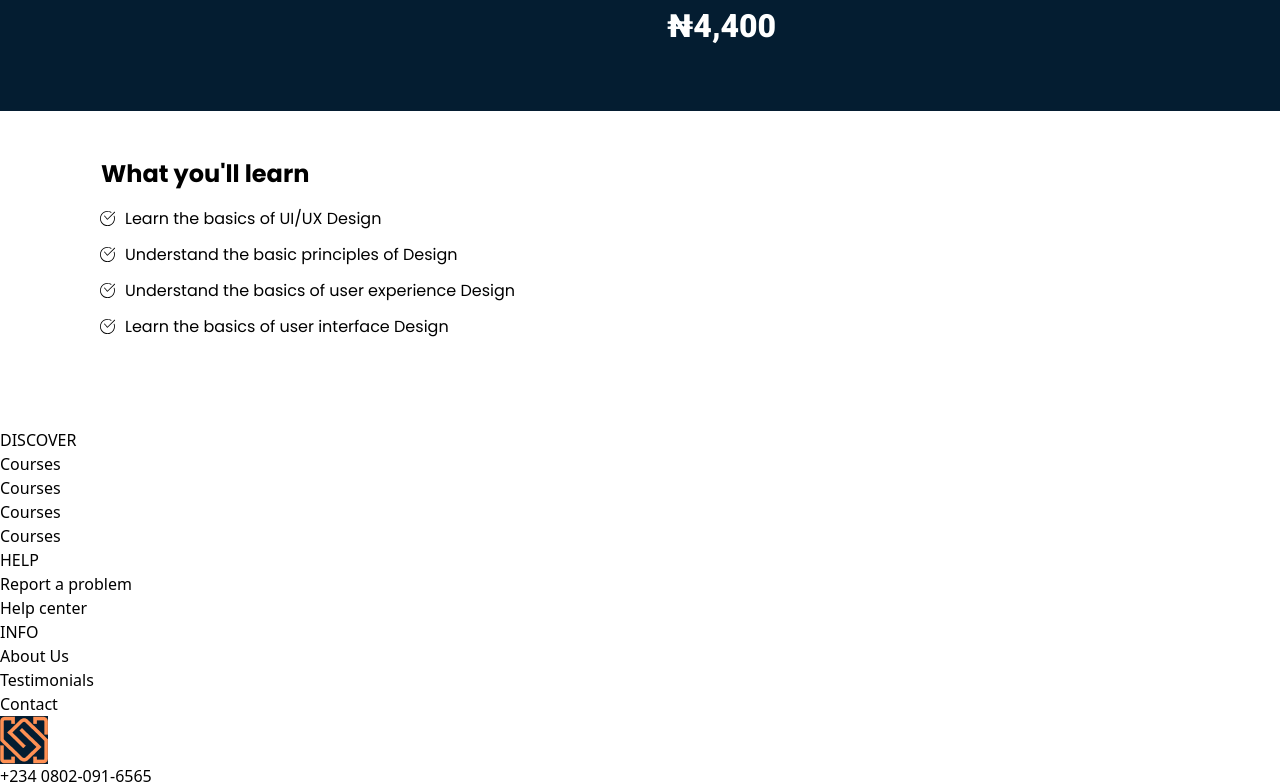
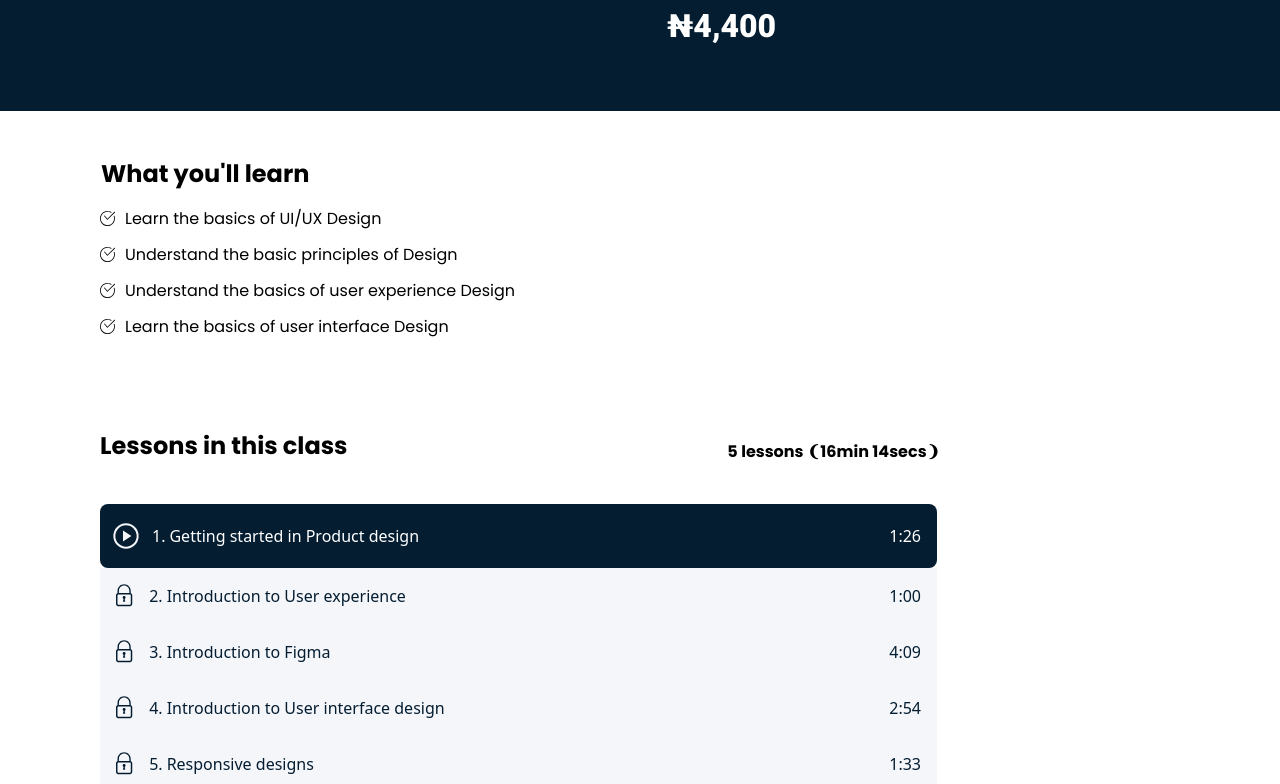
Before and after one commit to GenesysLearnable/LMS-A-FE-1, a React (Vite) app: page /course in a window 1280 px wide. Shown: the part 500-1284 px from the top of the page. Built offline with nearby package versions, Linux system fonts and the light colour scheme.

Commit message:
Added the lessons in the class.

```diff
--- /dev/null
+++ b/src/Components/Courses/ClassLessons.jsx
@@ -0,0 +1,50 @@
+import IntroductoryLesson from './IntroductoryLesson';
+import OtherLessons from './OtherLessons';
+import LessonCoreDetails from './LessonCoreDetails';
+import Style from './ClassLessons.module.css';
+
+const ClassLessons = function () {
+  return (
+    <div className={Style.lessons}>
+      <LessonCoreDetails numberOfLessons={5} totalDuration="16min 14secs" />
+
+      <div>
+        <IntroductoryLesson
+          title="Getting started in Product design"
+          minutes={1}
+          seconds={26}
+        />
+      </div>
+
+      <OtherLessons
+        number={2}
+        title="Introduction to User experience"
+        minutes={1}
+        seconds="00"
+      />
+
+      <OtherLessons
+        number={3}
+        title="Introduction to Figma"
+        minutes={4}
+        seconds="09"
+      />
+
+      <OtherLessons
+        number={4}
+        title="Introduction to User interface design"
+        minutes={2}
+        seconds="54"
+      />
+
+      <OtherLessons
+        number={5}
+        title="Responsive designs"
+        minutes={1}
+        seconds="33"
+      />
+    </div>
+  );
+};
+
+export default ClassLessons;
--- /dev/null
+++ b/src/Components/Courses/ClassLessons.module.css
@@ -0,0 +1,5 @@
+.lessons {
+  width: 840px;
+  margin-left: 100px;
+  margin-bottom: 91px;
+}
--- /dev/null
+++ b/src/Components/Courses/IntroductoryLesson.jsx
@@ -0,0 +1,20 @@
+import Style from './IntroductoryLesson.module.css';
+
+const IntroductoryLesson = function ({ title, minutes, seconds }) {
+  return (
+    <section className={Style.intro}>
+      <div className={Style.description}>
+        <img src="/src/Images/Courses/Play-Icon.svg" alt="Play" />
+
+        <h4>1.</h4>
+
+        <h4>{title}</h4>
+      </div>
+      <h4>
+        {minutes}:{seconds}
+      </h4>
+    </section>
+  );
+};
+
+export default IntroductoryLesson;
--- /dev/null
+++ b/src/Components/Courses/IntroductoryLesson.module.css
@@ -0,0 +1,36 @@
+.intro {
+  width: 837px;
+  height: auto;
+  border-radius: 8px;
+  background-color: #041d31;
+
+  display: flex;
+  justify-content: space-between;
+  align-items: center;
+}
+
+.intro h4 {
+  color: #fff;
+  font-weight: 400;
+  font-size: 16px;
+  line-height: 24px;
+}
+
+.intro h4:last-child {
+  margin-right: 16px;
+}
+
+.description {
+  height: auto;
+  display: flex;
+  align-items: center;
+  gap: 4px;
+  padding: 16px 10px;
+  padding-right: 0;
+}
+
+.description img {
+  width: 32px;
+  height: auto;
+  margin-right: 6px;
+}
--- a/src/Components/Courses/LearnInfo.module.css
+++ b/src/Components/Courses/LearnInfo.module.css
@@ -1,5 +1,5 @@
 .course__key__info {
-  padding: 45px 0% 77px 100px;
+  margin: 45px 0% 77px 100px;
 }
 
 .course__key__info h2 {
--- /dev/null
+++ b/src/Components/Courses/LessonCoreDetails.jsx
@@ -0,0 +1,14 @@
+import Style from './LessonCoreDetails.module.css';
+
+const CoreDetails = function ({ numberOfLessons, totalDuration }) {
+  return (
+    <div className={Style.core__details}>
+      <h2>Lessons in this class</h2>
+      <h5>
+        {numberOfLessons} lessons &#10088;{totalDuration}&#10089;
+      </h5>
+    </div>
+  );
+};
+
+export default CoreDetails;
--- /dev/null
+++ b/src/Components/Courses/LessonCoreDetails.module.css
@@ -0,0 +1,23 @@
+.core__details {
+  display: flex;
+  justify-content: space-between;
+  align-items: center;
+  margin-bottom: 40px;
+}
+
+.core__details h2,
+.core__details h5 {
+  font-family: Poppins;
+  font-weight: 700;
+}
+
+.core__details h2 {
+  font-size: 24px;
+  line-height: 36px;
+}
+
+.core__details h5 {
+  font-size: 16px;
+  line-height: 24px;
+  align-self: flex-end;
+}
--- /dev/null
+++ b/src/Components/Courses/OtherLessons.jsx
@@ -0,0 +1,20 @@
+import Style from './OtherLessons.module.css';
+
+const OtherLessons = function ({ number, title, minutes, seconds }) {
+  return (
+    <section className={Style.intro}>
+      <div className={Style.description}>
+        <img src="/src/Images/Courses/Locked-Icon.svg" alt="Locked" />
+
+        <h4>{number}.</h4>
+
+        <h4>{title}</h4>
+      </div>
+      <h4>
+        {minutes}:{seconds}
+      </h4>
+    </section>
+  );
+};
+
+export default OtherLessons;
--- /dev/null
+++ b/src/Components/Courses/OtherLessons.module.css
@@ -0,0 +1,37 @@
+.intro {
+  width: 837px;
+  height: auto;
+  background-color: #f5f6fa;
+
+  display: flex;
+  justify-content: space-between;
+  align-items: center;
+}
+
+.intro h4 {
+  width: max-content;
+  color: #041d31;
+  font-weight: 400;
+  font-size: 16px;
+  line-height: 24px;
+}
+
+.intro h4:last-child {
+  padding-right: 16px;
+}
+
+.description {
+  width: max-content;
+  height: auto;
+  display: flex;
+  align-items: center;
+  gap: 4px;
+  padding: 16px 16px;
+  padding-right: 0;
+}
+
+.description img {
+  width: 17.2px;
+  height: 23.41px;
+  margin-right: 12px;
+}
--- a/src/Pages/CoursePage.jsx
+++ b/src/Pages/CoursePage.jsx
@@ -1,3 +1,4 @@
+import ClassLessons from '../Components/Courses/ClassLessons';
 import CourseKeyInfo from '../Components/Courses/CourseKeyInfo';
 import LearnInfo from '../Components/Courses/LearnInfo';
 
@@ -6,6 +7,7 @@ const CoursePage = () => {
     <>
       <CourseKeyInfo />
       <LearnInfo />
+      <ClassLessons />
     </>
   );
 };
```
Also changed, not shown: src/Images/Courses/Locked-Icon.svg (added), src/Images/Courses/Play-Icon.svg (added).
